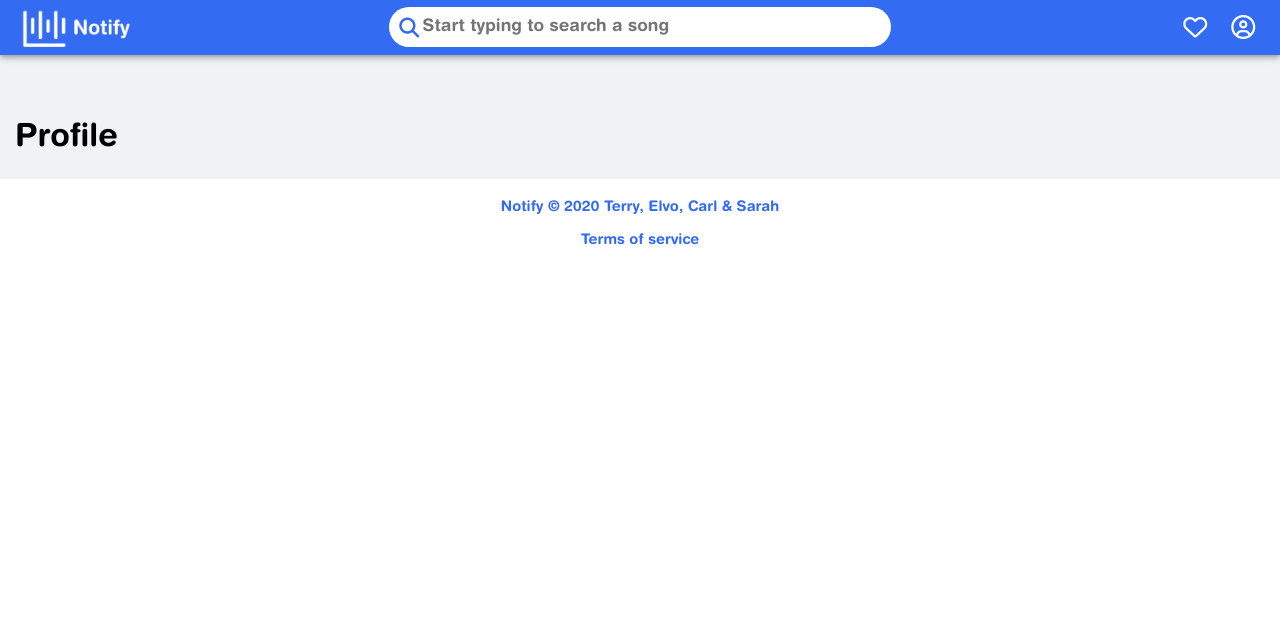
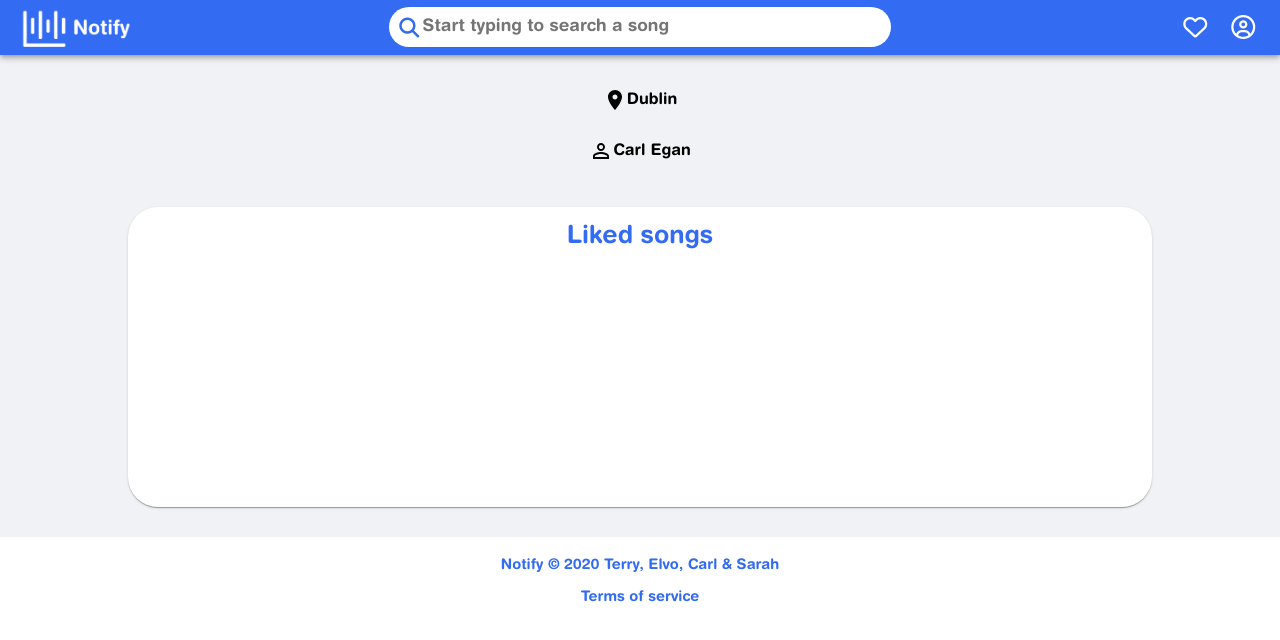
Before and after one commit to ElvoCS/MusicProject, a React (Create React App) app: page /Profile in a window 1280 px wide. Shown: the top 640 px of the page. Built offline with nearby package versions, Linux system fonts and the light colour scheme.

Commit message:
Formatting Profile Page Before linked with Firebase

```diff
--- a/package.json
+++ b/package.json
@@ -8,7 +8,9 @@
     "@testing-library/jest-dom": "^4.2.4",
     "@testing-library/react": "^9.3.2",
     "@testing-library/user-event": "^7.1.2",
+    "bootstrap": "^4.5.3",
     "react": "^16.14.0",
+    "react-bootstrap": "^1.4.0",
     "react-dom": "^16.14.0",
     "react-router-dom": "^5.2.0",
     "react-scripts": "^3.4.4"
--- a/src/components/Header.js
+++ b/src/components/Header.js
@@ -4,7 +4,6 @@ import MusicNoteIcon from "@material-ui/icons/MusicNote";
 import AccountCircleIcon from "@material-ui/icons/AccountCircle";
 import { AppBar, Toolbar, IconButton } from "@material-ui/core";
 import logo from "../res/logo_icon.png"; // Tell webpack this JS file uses this image
-//#0452ff
 import { Link } from "react-router-dom";
 
 function Header() {
--- a/src/pages/Profile.css
+++ b/src/pages/Profile.css
@@ -3,3 +3,45 @@ margin-top: 65px;
 margin-left: 15px;
 font-family: customHelvetica;
 }
+.Location{
+  font-family: customHelvetica;
+  display: flex;
+  align-items: center;
+  justify-content: center;
+  height: 100%;
+  flex-wrap: wrap;
+}
+.Username{
+           font-family: customHelvetica;
+           display: flex;
+           align-items: center;
+           justify-content: center;
+           height: 100%;
+           flex-wrap: wrap;
+         }
+.updateProfile{    font-family: customHelvetica;
+                          align-items: center;
+                          height: 100%;
+                          flex-wrap: wrap;
+                          color: #988bf2;
+                              justifyContent: 'center';
+                                alignItems: 'center';
+}
+.header__logo {
+  width: 110px;
+}
+.popularSongs{
+display: flex;
+align-items: center;
+justify-content: center;
+flex-direction: column;
+}
+
+.home_card_title {
+  font-size: 25px;
+}
+
+.dataCard_home {
+  min-width: 80%;
+  min-height: 300px;
+}
--- a/src/pages/Profile.js
+++ b/src/pages/Profile.js
@@ -1,13 +1,44 @@
 import React from "react";
 import "./Profile.css";
+import LocationOnIcon from '@material-ui/icons/LocationOn';
+import PermIdentityIcon from '@material-ui/icons/PermIdentity';
+import {Button , Card} from "@material-ui/core";
+import Image from 'react-bootstrap/Image'
+import logo from "../res/logo_icon.png"; // Tell webpack this JS file uses this image
+
+
 
 function Profile() {
   return (
     <div className="Profile">
-      <div className="profileConent">
-        <h1>Profile</h1>
+        <div className="profile_splash_container">
+            <div className="profilePic">
+             <Image src="" className="header__logo" roundedCircle />
+        </div>
+
+      <div className="UserInfo">
+        <div className="Location">
+            <LocationOnIcon fontSize="medium">
+            </LocationOnIcon>
+            <p>Dublin</p>
+        </div>
+        <div className="Username">
+            <PermIdentityIcon fontSize="medium">
+            </PermIdentityIcon>
+            <p>Carl Egan</p>
+        </div>
+            <div>
+
+            </div>
+
+         <div className="popularSongs">
+               <Card className="dataCard dataCard_home" Style="border-radius:30px;color: #336bf2">
+                 <h1 className="home_card_title">Liked songs</h1>
+               </Card>
+         </div>
       </div>
     </div>
+  </div>
   );
 }
 
```
Also changed, not shown: 1 other file (tests, documents, lock files or other folders).
